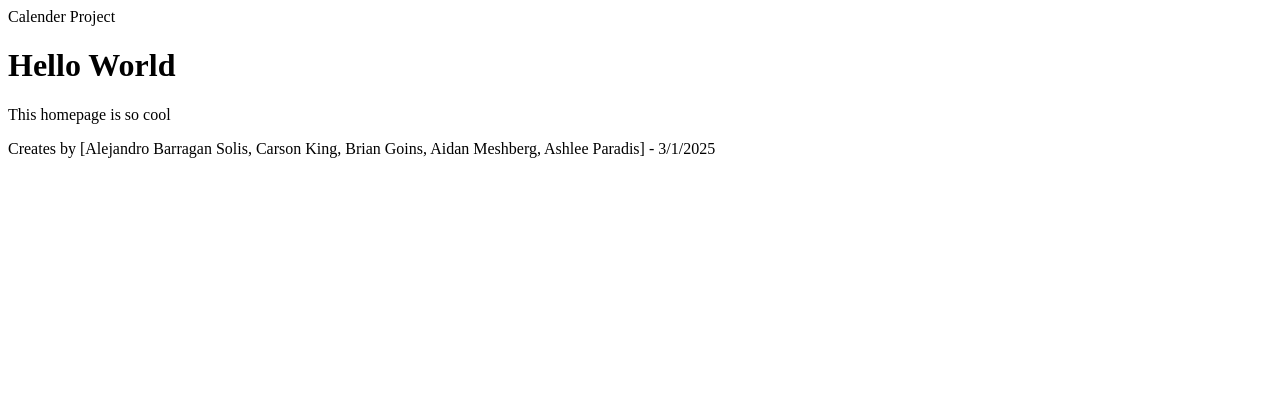
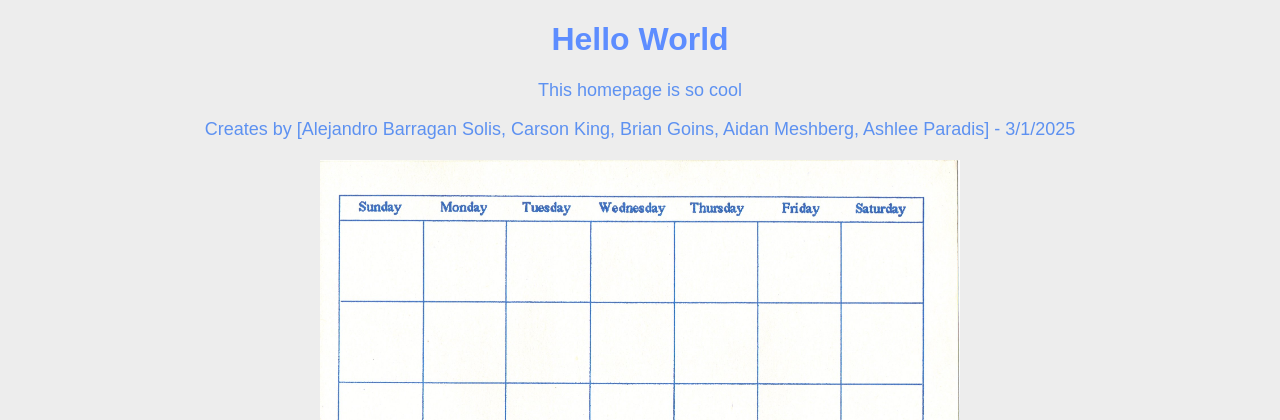
Before and after one commit to UCCS-SP25-CS4300-CS5300-1/Group-3-spring-2025, a Django app: page / in a window 1280 px wide. Shown: the top 420 px of the page. Run offline with Django 4.2, Linux system fonts and the light colour scheme.

Commit message:
Added background image

```diff
--- a/group3_project/calender/calender/settings.py
+++ b/group3_project/calender/calender/settings.py
@@ -34,7 +34,7 @@ SECRET_KEY = 'django-insecure-@+yu7z2i^)0&wfn)iafs!*3&r^z_af@)hme0%le$itmaj*ok%v
 # SECURITY WARNING: don't run with debug turned on in production!
 DEBUG = True
 
-ALLOWED_HOSTS = ['editor-ashleeparadis-5.devedu.io' ]
+ALLOWED_HOSTS = ['app-abarrag4-5.devedu.io']
 
 
 # Application definition
--- a/group3_project/calender/home/static/styles.css
+++ b/group3_project/calender/home/static/styles.css
@@ -4,6 +4,9 @@ CSS sheet to style home page
 
 body {
     font-family: Gergia, sans-serif;
+    background: url("images/calendar.jpg") no-repeat center center fixed;
+    background-size: 50%;
+    background-attachment: fixed;
     background-color: #ededed;
     text-align: center;
 }
@@ -25,8 +28,3 @@ p {
     font-size: 18px;
     color: #5d91f1;
 }
-
-img {
-    width: 100%;
-    border-radius: 10px;
-}
--- a/group3_project/calender/home/templates/index.html
+++ b/group3_project/calender/home/templates/index.html
@@ -5,7 +5,7 @@
 <head>
     <meta charset="UTF-8">
     <meta name="viewport" content="width=device-width, initial-scale=1.0">
-    <link rel-"stylesheet" href="{% static 'styles.css' %}"
+    <link rel="stylesheet" href="{% static 'styles.css' %}">
     <title> Calender Project</title>
 </head>
 <body>
```
Also changed, not shown: group3_project/calender/home/static/images/calendar.jpg (added).
